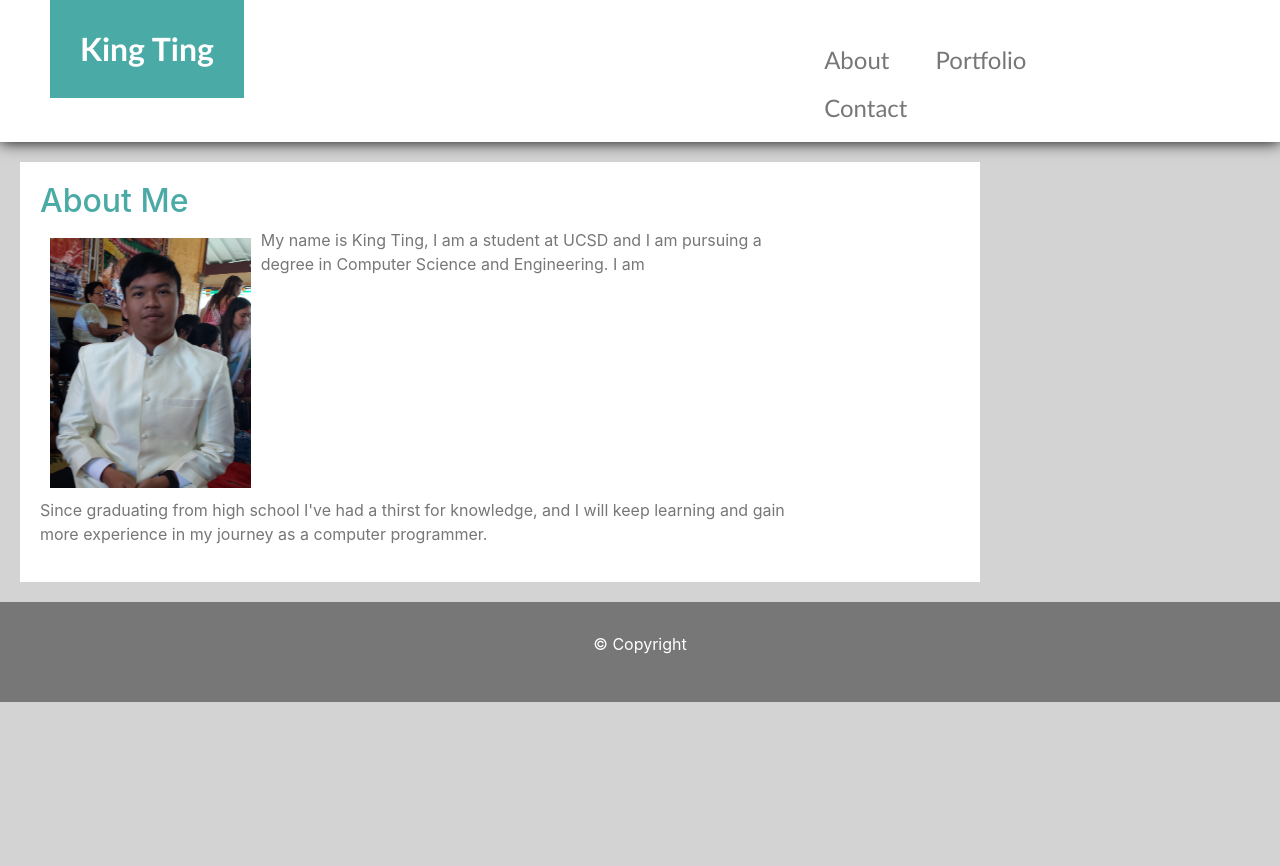
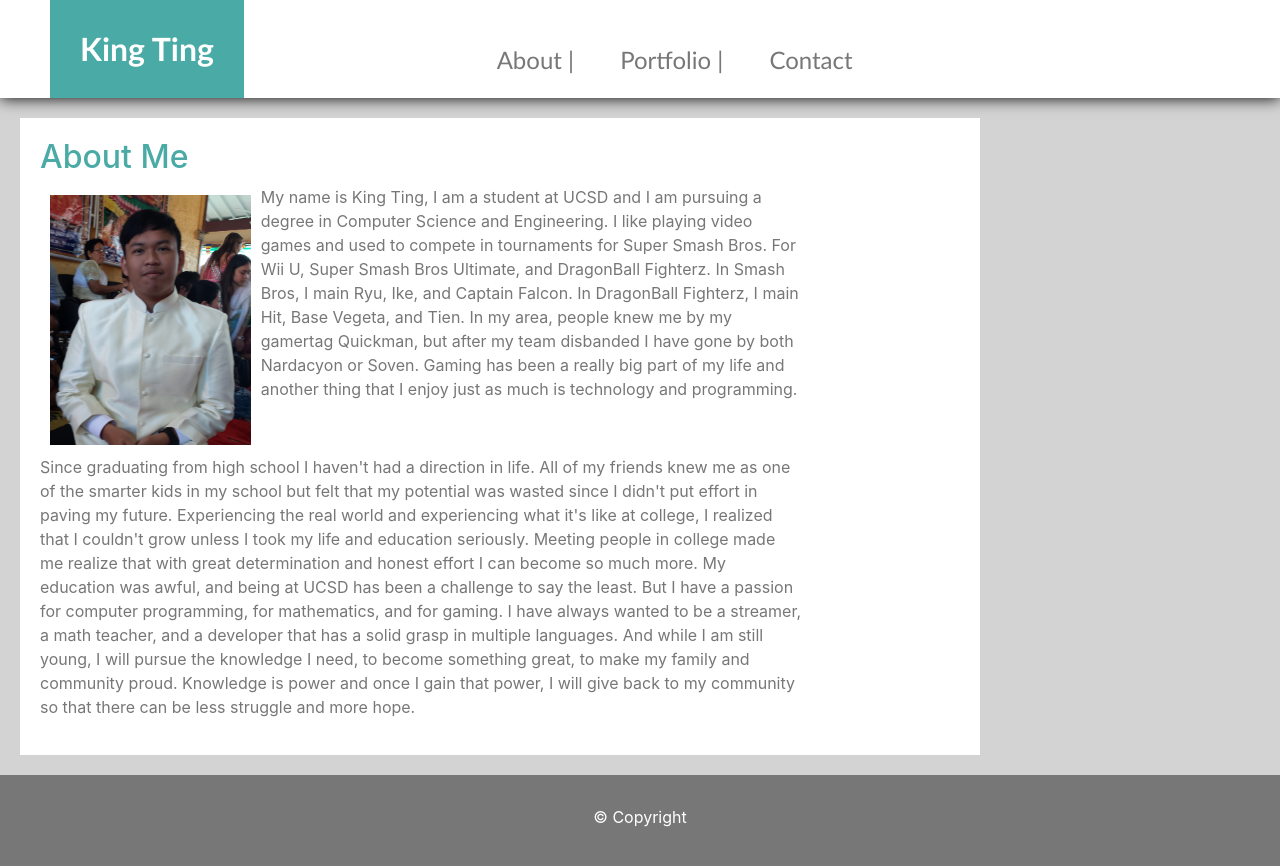
Before and after one commit to Nardacyon/homework-week-2, a plain HTML site: page index.html in a window 1280 px wide. Shown: the top 866 px of the page. Before the commit the page ends 800 px from the top, so only its background shows below. Drawn offline with nearby package versions, Linux system fonts and the light colour scheme.

Commit message:
Added a much longer and personal 'About Me' bio while making slight tweaks to the gridsystem for the navbar

```diff
--- a/index.html
+++ b/index.html
@@ -12,21 +12,20 @@
     <container>
         <header>
             <div class="row">
-                <div class="col-md-3">
+                <div class="col-md-4">
                     <h1><strong>King Ting</strong></h1>
                 </div>
-                <div class="col-md-4"></div>
-                <div class="col-md-4">
+                <div class="col-md-6">
                     <nav>
                         <ul>
                             <li>
-                                <a href="index.html">About</a>
+                                <a href="index.html">About |</a>
                             </li>
                             <li>
-                                <a href="portfolio.html">Portfolio</a>
+                                <a href="portfolio.html">Portfolio | </a>
                             </li>
                             <li>
-                                <a href="contact.html">Contact</a>
+                                <a href="contact.html"> Contact</a>
                             </li>
                         </ul>
                     </nav>
@@ -43,12 +42,12 @@
             <div class="row">
                 <div class="col-md-10">
                     <img src="images/new-year.jpg" class="about-img" alt="King at a Buddhist temple"/>
-                    <p>My name is King Ting, I am a student at UCSD and I am pursuing a degree in Computer Science and Engineering. I am </p>
+                    <p>My name is King Ting, I am a student at UCSD and I am pursuing a degree in Computer Science and Engineering. I like playing video games and used to compete in tournaments for Super Smash Bros. For Wii U, Super Smash Bros Ultimate, and DragonBall Fighterz. In Smash Bros, I main Ryu, Ike, and Captain Falcon. In DragonBall Fighterz, I main Hit, Base Vegeta, and Tien. In my area, people knew me by my gamertag Quickman, but after my team disbanded I have gone by both Nardacyon or Soven. Gaming has been a really big part of my life and another thing that I enjoy just as much is technology and programming.  </p>
                 </div>
             </div>
             <div class="row">
                 <div class="col-md-10">
-                    <p>Since graduating from high school I've had a thirst for knowledge, and I will keep learning and gain more experience in my journey as a computer programmer.</p>
+                    <p>Since graduating from high school I haven't had a direction in life. All of my friends knew me as one of the smarter kids in my school but felt that my potential was wasted since I didn't put effort in paving my future. Experiencing the real world and experiencing what it's like at college, I realized that I couldn't grow unless I took my life and education seriously. Meeting people in college made me realize that with great determination and honest effort I can become so much more. My education was awful, and being at UCSD has been a challenge to say the least. But I have a passion for computer programming, for mathematics, and for gaming. I have always wanted to be a streamer, a math teacher, and a developer that has a solid grasp in multiple languages. And while I am still young, I will pursue the knowledge I need, to become something great, to make my family and community proud. Knowledge is power and once I gain that power, I will give back to my community so that there can be less struggle and more hope.</p>
                 </div>
             </div>
         </main>
```
